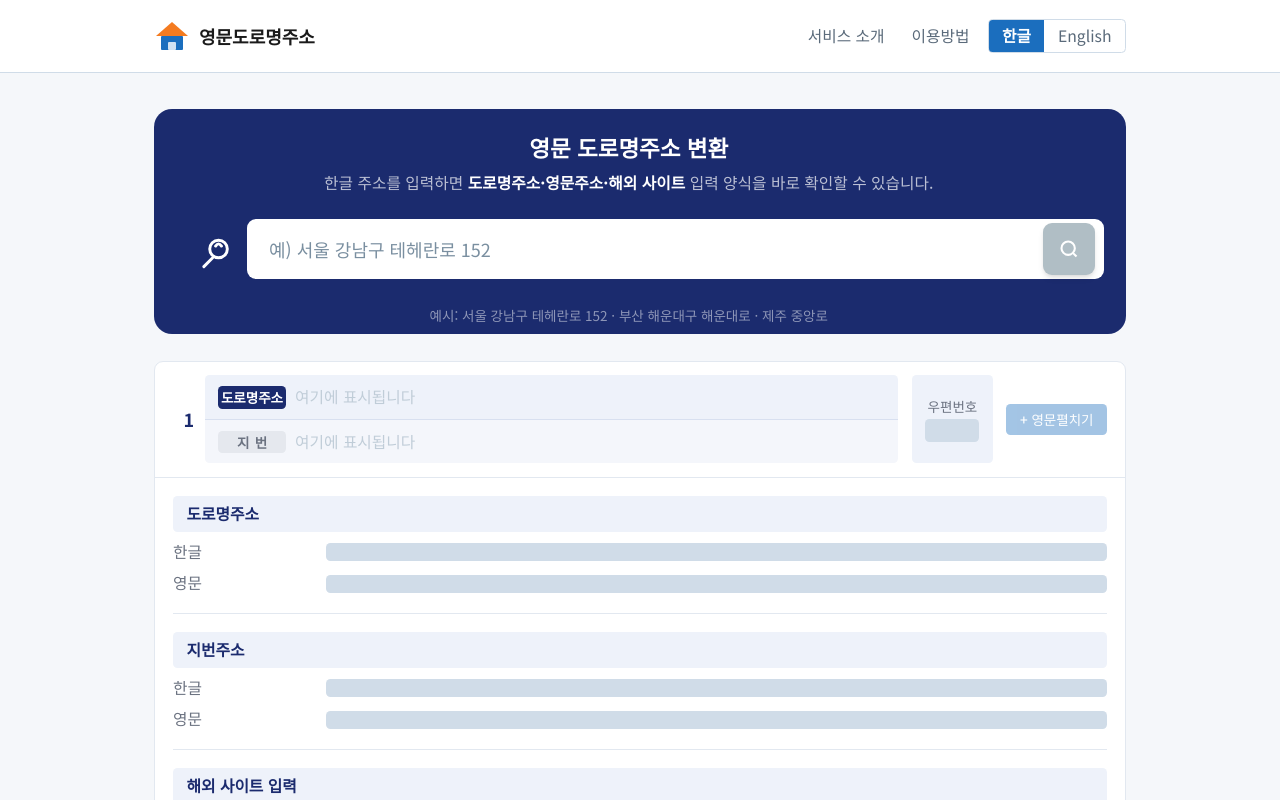
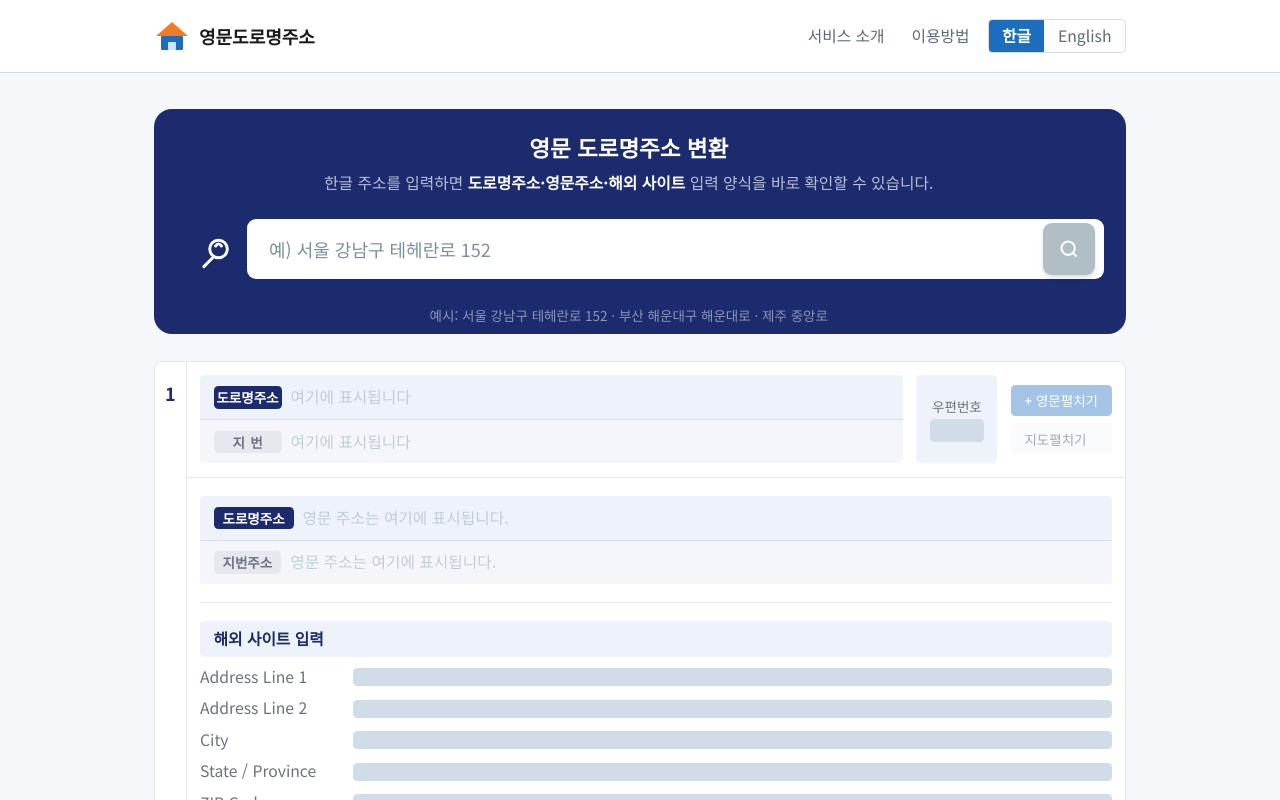
Before and after one commit to brianpage2/jusoen, a Next.js app: page / in a window 1280 px wide. Shown: the top 800 px of the page. Built offline with nearby package versions, Linux system fonts and the light colour scheme.

Commit message:
주소 폼 로직 개선 및 UI 수정
- City 필드: 도(province) 주소는 sggNm, 광역시는 siNm 사용
- Address Line 1에 emdNm(읍/면/동) 포함
- 우편주소 표기방법 예시에서 우편번호 제거
- 비활성 스켈레톤 UI 최신 레이아웃에 맞게 업데이트

```diff
--- a/components/ResultCard.tsx
+++ b/components/ResultCard.tsx
@@ -28,19 +28,19 @@ const guideTypes = [
     label: '유형1',
     title: '"동"과 "호" 표기',
     desc: '주소가 "세종특별자치시 도움6로 42"이고 "705동 1104호"인 경우',
-    example: '705-1104, 42Doum 6-ro, Sejong-si, 30112, Republic of Korea',
+    example: '705-1104, 42Doum 6-ro, Sejong-si, Republic of Korea',
   },
   {
     label: '유형2',
     title: '"층" 표기',
     desc: '주소가 "세종특별자치시 도움6로 42"이고 "3층"인 경우',
-    example: '3F, 42Doum 6-ro, Sejong-si, 30112, Republic of Korea',
+    example: '3F, 42Doum 6-ro, Sejong-si, Republic of Korea',
   },
   {
     label: '유형3',
     title: '"지하" 표기',
     desc: '주소가 "세종특별자치시 도움6로 42"이고 "지하102"인 경우',
-    example: 'B102, 42Doum 6-ro, Sejong-si, 30112, Republic of Korea',
+    example: 'B102, 42Doum 6-ro, Sejong-si, Republic of Korea',
   },
 ]
 
@@ -266,12 +266,14 @@ function Row({ label, value, english }: { label: string; value: string; english?
 
 export function ResultCardSkeleton() {
   return (
-    <div className="bg-white border border-[#E2E8F0] rounded-lg overflow-hidden pointer-events-none select-none">
+    <div className="bg-white border border-[#E2E8F0] rounded-lg overflow-hidden pointer-events-none select-none flex">
+      {/* 번호 */}
+      <span className="text-base font-bold text-[#1B2B6E] w-7 shrink-0 flex items-start justify-center pt-4 border-r border-[#E2E8F0]">1</span>
+
+      <div className="flex-1 min-w-0">
         {/* 메인 행 */}
-      <div className="px-4 py-3">
+        <div className="px-3 py-3">
           <div className="flex items-stretch gap-0">
-          <span className="text-base font-bold text-[#1B2B6E] w-7 shrink-0 flex items-center justify-center">1</span>
-
             <div className="flex-1 min-w-0">
               <div className="flex items-center gap-2 flex-wrap bg-[#EEF2FA] px-3 py-2 rounded-t min-h-[44px]">
                 <span className="shrink-0 text-xs bg-[#1B2B6E] text-white w-[68px] text-center py-0.5 rounded font-semibold">도로명주소</span>
@@ -282,31 +284,30 @@ export function ResultCardSkeleton() {
                 <span className="text-sm text-[#C0CDD8]">여기에 표시됩니다</span>
               </div>
             </div>
-
-          <div className="shrink-0 flex items-stretch gap-3 pl-3">
+            <div className="hidden sm:flex shrink-0 items-stretch gap-3 pl-3">
               <div className="flex flex-col items-center justify-center gap-1 bg-[#EEF2FA] px-3 rounded">
                 <span className="text-xs text-[#6B7280]">우편번호</span>
                 <div className="w-12 h-5 bg-[#D0DCE8] rounded animate-pulse" />
               </div>
-            <div className="self-center text-xs px-3 py-1.5 bg-[#1B6EBE] text-white rounded font-medium opacity-40 shrink-0">
-              + 영문펼치기
+              <div className="flex flex-col gap-1.5 self-center">
+                <div className="text-xs px-3 py-1.5 bg-[#1B6EBE] text-white rounded font-medium opacity-40">+ 영문펼치기</div>
+                <div className="text-xs px-3 py-1.5 bg-[#F0F4F8] text-[#1B2B6E] rounded font-medium opacity-40">지도펼치기</div>
               </div>
             </div>
           </div>
         </div>
 
         {/* 펼침 미리보기 */}
-      <div className="border-t border-[#E2E8F0] bg-white px-4 py-4 space-y-4">
-        <div className="space-y-2">
-          <p className="text-sm font-semibold text-[#1B2B6E] bg-[#EEF2FA] px-3 py-1.5 rounded">도로명주소</p>
-          <SkeletonRow label="한글" />
-          <SkeletonRow label="영문" />
+        <div className="border-t border-[#E2E8F0] bg-white px-3 py-4 space-y-4">
+          <div>
+            <div className="flex items-center gap-2 flex-wrap bg-[#EEF2FA] px-3 py-2 rounded-t min-h-[44px]">
+              <span className="shrink-0 text-xs bg-[#1B2B6E] text-white px-2 py-0.5 rounded font-semibold">도로명주소</span>
+              <span className="text-sm text-[#C0CDD8]">영문 주소는 여기에 표시됩니다.</span>
             </div>
-        <div className="border-t border-[#E2E8F0]" />
-        <div className="space-y-2">
-          <p className="text-sm font-semibold text-[#1B2B6E] bg-[#EEF2FA] px-3 py-1.5 rounded">지번주소</p>
-          <SkeletonRow label="한글" />
-          <SkeletonRow label="영문" />
+            <div className="flex items-center gap-2 flex-wrap bg-[#F4F6FB] px-3 py-2 rounded-b border-t border-[#D8E0F0] min-h-[44px]">
+              <span className="shrink-0 text-xs bg-[#E5E8EE] text-[#6B7280] px-2 py-0.5 rounded font-semibold">지번주소</span>
+              <span className="text-sm text-[#C0CDD8]">영문 주소는 여기에 표시됩니다.</span>
+            </div>
           </div>
           <div className="border-t border-[#E2E8F0]" />
           <div className="space-y-2">
@@ -317,6 +318,7 @@ export function ResultCardSkeleton() {
             <SkeletonRow label="State / Province" />
             <SkeletonRow label="ZIP Code" />
             <SkeletonRow label="Country" />
+          </div>
         </div>
       </div>
     </div>
--- a/lib/juso.ts
+++ b/lib/juso.ts
@@ -57,12 +57,15 @@ function parseEngAddr(engAddr: string): { addressLine1: string; city: string; st
 
 export function toAddressForm(juso: JusoResult): AddressFormFields {
   if (juso.engResult) {
-    const { siNm, sggNm, rn, buldMnnm, buldSlno } = juso.engResult
+    const { siNm, sggNm, emdNm, rn, buldMnnm, buldSlno } = juso.engResult
     const buildingNo = buldSlno !== '0' ? `${buldMnnm}-${buldSlno}` : buldMnnm
+    const isProvince = siNm.endsWith('-do')
+    const city = isProvince ? (sggNm || siNm) : siNm
+    const addrParts = [rn, emdNm, sggNm].filter(Boolean)
     return {
-      addressLine1: `${buildingNo} ${rn}, ${sggNm}`,
+      addressLine1: `${buildingNo} ${addrParts.join(', ')}`,
       addressLine2: juso.bdNm || '',
-      city: sggNm,
+      city,
       state: siNm,
       zipCode: juso.zipNo,
       country: 'South Korea',
```
Lines whose indentation alone changed are shown as unchanged.
